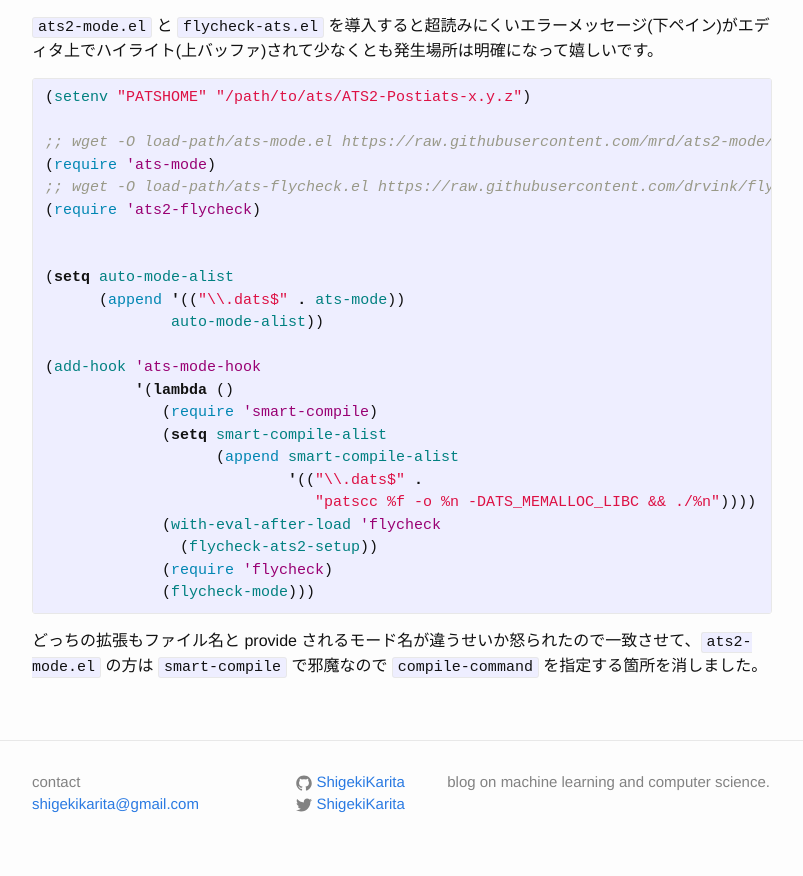
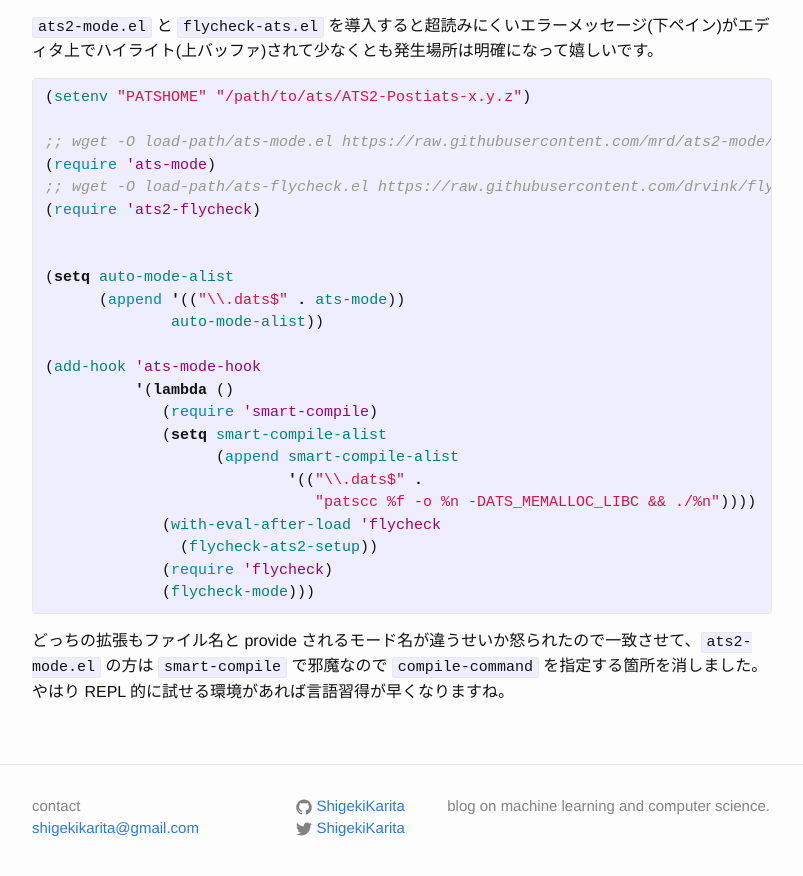
Before and after one commit to ShigekiKarita/shigekikarita.github.io, a Jekyll site: the page built from _posts/2015-08-13-007.md, in a window 1280 px wide and 900 px high, scrolled down 1294 px. Shown: the top 876 px of the window, without its empty margins (238-1041 px from the left). Built offline with Jekyll 4.4.1, drawn with Linux system fonts in a browser that asks for light colours; comment, search, counter and statistics services are not loaded.

Commit message:
雑なコミット

```diff
--- a/_posts/2015-08-13-007.md
+++ b/_posts/2015-08-13-007.md
@@ -48,4 +48,4 @@ ATS の所感、C言語を生成する感じは初期のC++と思想として同
              (flycheck-mode)))
 {% endhighlight %}
 
-どっちの拡張もファイル名と provide されるモード名が違うせいか怒られたので一致させて、`ats2-mode.el` の方は `smart-compile` で邪魔なので `compile-command` を指定する箇所を消しました。
+どっちの拡張もファイル名と provide されるモード名が違うせいか怒られたので一致させて、`ats2-mode.el` の方は `smart-compile` で邪魔なので `compile-command` を指定する箇所を消しました。やはり REPL 的に試せる環境があれば言語習得が早くなりますね。
```
